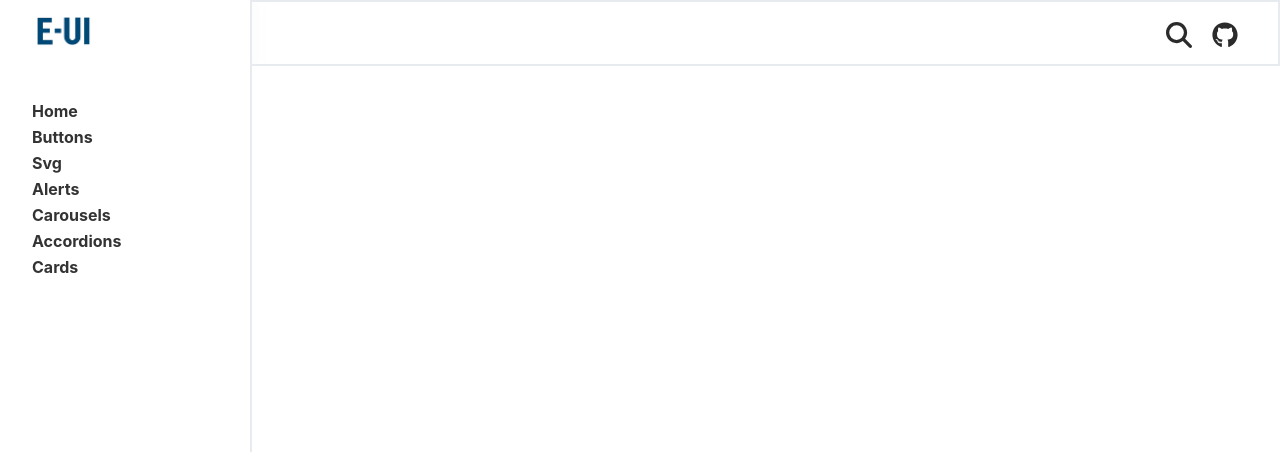
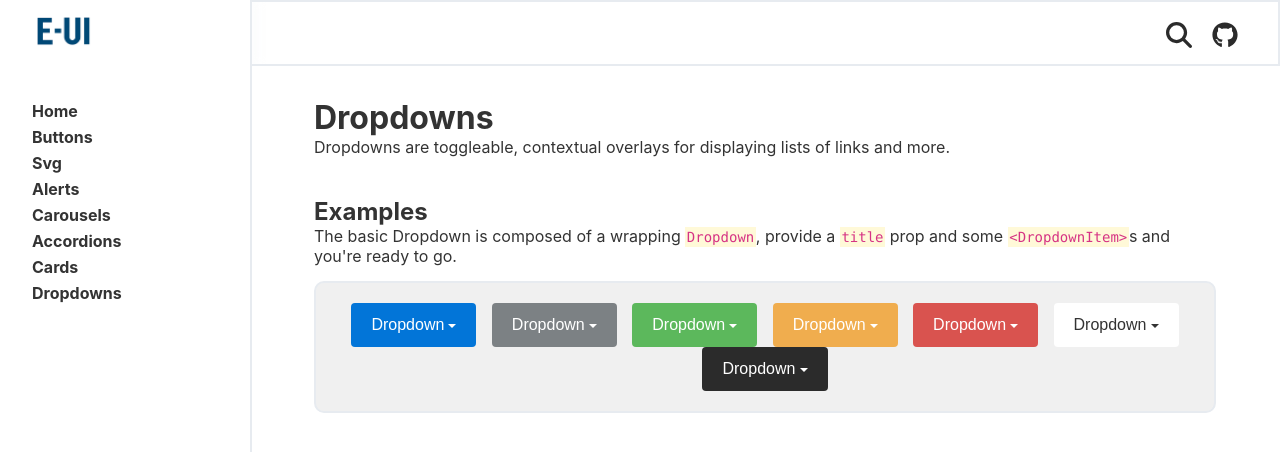
Before and after one commit to TarasKosiachenko/Element-UI, a React (Create React App) app: page /dropdowns in a window 1280 px wide. Shown: the top 452 px of the page. Built offline with nearby package versions, Linux system fonts and the light colour scheme.

Commit message:
Create UiDropdown, Dropdows components

```diff
--- a/src/App.js
+++ b/src/App.js
@@ -6,6 +6,7 @@ import Accordions from "./components/Accordions/Accordions";
 import Cards from "./components/Cards/Cards";
 import HomePage from "./components/HomePage/HomePage";
 import List from "./components/List/List ";
+import Dropdowns from "./components/Dropdowns/Dropdowns";
 import "./App.scss";
 import { Routes, Route, Link } from "react-router-dom";
 
@@ -42,6 +43,7 @@ function App() {
           <Route path="carousels" element={<Carousels />} />
           <Route path="accordions" element={<Accordions />} />
           <Route path="cards" element={<Cards />} />
+          <Route path="dropdowns" element={<Dropdowns />} />
         </Routes>
       </main>
     </div>
--- a/src/App.scss
+++ b/src/App.scss
@@ -85,3 +85,11 @@ main {
   max-width: 105ch;
   padding-top: $height-header;
 }
+
+code {
+  font-size: .875em;
+  color: #d63384;
+  background-color: rgba(255,229,100,.25);
+  padding: 0.1rem;
+  word-wrap: break-word;
+}
--- /dev/null
+++ b/src/components/Dropdowns/Dropdowns.jsx
@@ -0,0 +1,43 @@
+import UiDropdown from "../UI/UiDropdown/UiDropdown";
+import "./index.scss";
+
+const Dropdowns = () => {
+  const variants = [
+    "primary",
+    "secondary",
+    "success",
+    "warning",
+    "danger",
+    "light",
+    "dark",
+  ];
+
+  return (
+    <div className="content">
+      <h1>Dropdowns</h1>
+      <p>
+        Dropdowns are toggleable, contextual overlays for displaying lists of
+        links and more.
+      </p>
+      <div className="section">
+        <h2>Examples</h2>
+        <p>
+          The basic Dropdown is composed of a wrapping <code>Dropdown</code>,
+          provide a <code>title</code> prop and some{" "}
+          <code>{`<DropdownItem>`}</code>s and you're ready to go.
+        </p>
+        <div className="demo">
+          {variants.map((variant) => (
+            <UiDropdown key={variant} title="Dropdown" variant={variant}>
+              <UiDropdown.Item href="#/action-1">Action</UiDropdown.Item>
+              <UiDropdown.Item href="#/action-2" active>Another action</UiDropdown.Item>
+              <UiDropdown.Item href="#/action-3">Something else</UiDropdown.Item>
+            </UiDropdown>
+          ))}
+        </div>
+      </div>
+    </div>
+  );
+};
+
+export default Dropdowns;
--- a/src/components/List/List .jsx
+++ b/src/components/List/List .jsx
@@ -24,6 +24,9 @@ const List = () => {
       <li>
         <Link to="cards">Cards</Link>
       </li>
+      <li>
+        <Link to="dropdowns">Dropdowns</Link>
+      </li>
     </ul>
   );
 };
--- /dev/null
+++ b/src/components/UI/UiDropdown/UiDropdown.jsx
@@ -0,0 +1,94 @@
+import React, { useState, useRef, useEffect } from "react";
+import PropTypes from "prop-types";
+import "./UiDropdown.scss";
+import UiButton from "../UiButton/UiButton";
+
+function UiDropdown({ title, children, variant = "primary" }) {
+  const [isOpen, setIsOpen] = useState(false);
+  const toggleOpen = () => setIsOpen(!isOpen);
+  const dropdownRef = useRef(null);
+
+  useEffect(() => {
+    function handleClickOutside(event) {
+      if (dropdownRef.current && !dropdownRef.current.contains(event.target)) {
+        setIsOpen(false);
+      }
+    }
+    document.addEventListener("mousedown", handleClickOutside);
+    return () => {
+      document.removeEventListener("mousedown", handleClickOutside);
+    };
+  }, [dropdownRef]);
+
+  return (
+    <div className="ui-dropdown" ref={dropdownRef}>
+      <UiButton text={title} color={variant} onClick={toggleOpen} />
+      {isOpen && (
+        <div className="ui-dropdown-menu">
+          {React.Children.map(children, (child) => {
+            if (child.type.name === "UiDropdownItem") {
+              return React.cloneElement(child, {
+                variant,
+                onClick: toggleOpen,
+              });
+            } else {
+              return child;
+            }
+          })}
+        </div>
+      )}
+    </div>
+  );
+}
+
+function UiDropdownItem({ children, href, active, variant, onClick }) {
+  const handleClick = (e) => {
+    e.preventDefault();
+    onClick();
+  };
+  return (
+    <a
+      className={`ui-dropdown-item dropdown-item ${
+        active ? "active" : ""
+      } text-${variant}`}
+      href={href}
+      onClick={handleClick}
+    >
+      {children}
+    </a>
+  );
+}
+
+UiDropdown.propTypes = {
+  title: PropTypes.string.isRequired,
+  children: PropTypes.node.isRequired,
+  variant: PropTypes.oneOf([
+    "primary",
+    "secondary",
+    "success",
+    "light",
+    "dark",
+    "warning",
+    "danger",
+  ]),
+};
+
+UiDropdownItem.propTypes = {
+  children: PropTypes.node.isRequired,
+  href: PropTypes.string.isRequired,
+  active: PropTypes.bool,
+  variant: PropTypes.oneOf([
+    "primary",
+    "secondary",
+    "success",
+    "light",
+    "dark",
+    "warning",
+    "danger",
+  ]),
+  onClick: PropTypes.func,
+};
+
+UiDropdown.Item = UiDropdownItem;
+
+export default UiDropdown;
--- /dev/null
+++ b/src/components/UI/UiDropdown/UiDropdown.scss
@@ -0,0 +1,79 @@
+.ui-dropdown {
+  position: relative;
+
+  button:after {
+    display: inline-block;
+    margin-left: 0.255em;
+    vertical-align: 0.1em;
+    content: "";
+    border-top: 0.3em solid;
+    border-right: 0.3em solid transparent;
+    border-bottom: 0;
+    border-left: 0.3em solid transparent;
+  }
+  .ui-button {
+    border-radius: 0;
+    border-top-right-radius: 4px;
+    border-bottom-right-radius: 4px;
+
+    &:focus {
+      box-shadow: none;
+    }
+
+    &:hover {
+      box-shadow: none;
+    }
+  }
+
+  .ui-dropdown-menu {
+    position: absolute;
+    top: 100%;
+    right: 0;
+    z-index: 10;
+    display: block;
+    border-radius: 0.375rem;
+    float: left;
+    min-width: 10rem;
+    padding: 0.5rem 0;
+    margin: 0.125rem 0 0;
+    font-size: 1rem;
+    color: #212529;
+    text-align: right;
+    list-style: none;
+    background-color: #fff;
+    background-clip: padding-box;
+    border: 1px solid rgba(0, 0, 0, 0.15);
+    box-shadow: 0 0.5rem 1rem rgba(0, 0, 0, 0.175);
+
+    .ui-dropdown-item {
+      display: block;
+      width: 100%;
+      box-sizing: border-box;
+      text-decoration: none;
+      padding: 0.25rem 1.5rem;
+      clear: both;
+      font-weight: 400;
+      color: #212529;
+      text-align: center;
+      white-space: nowrap;
+      background-color: transparent;
+      border: 0;
+      cursor: pointer;
+
+      &:hover {
+        background-color: #e9ecef;
+      }
+      &:focus {
+        color: #fff;
+        text-decoration: none;
+        background-color: #007bff;
+      }
+
+      &.active {
+        color: #fff;
+        text-decoration: none;
+        background-color: #007bff;
+      }
+    }
+  }
+}
```
Also changed, not shown: src/components/Dropdowns/index.scss (added).
